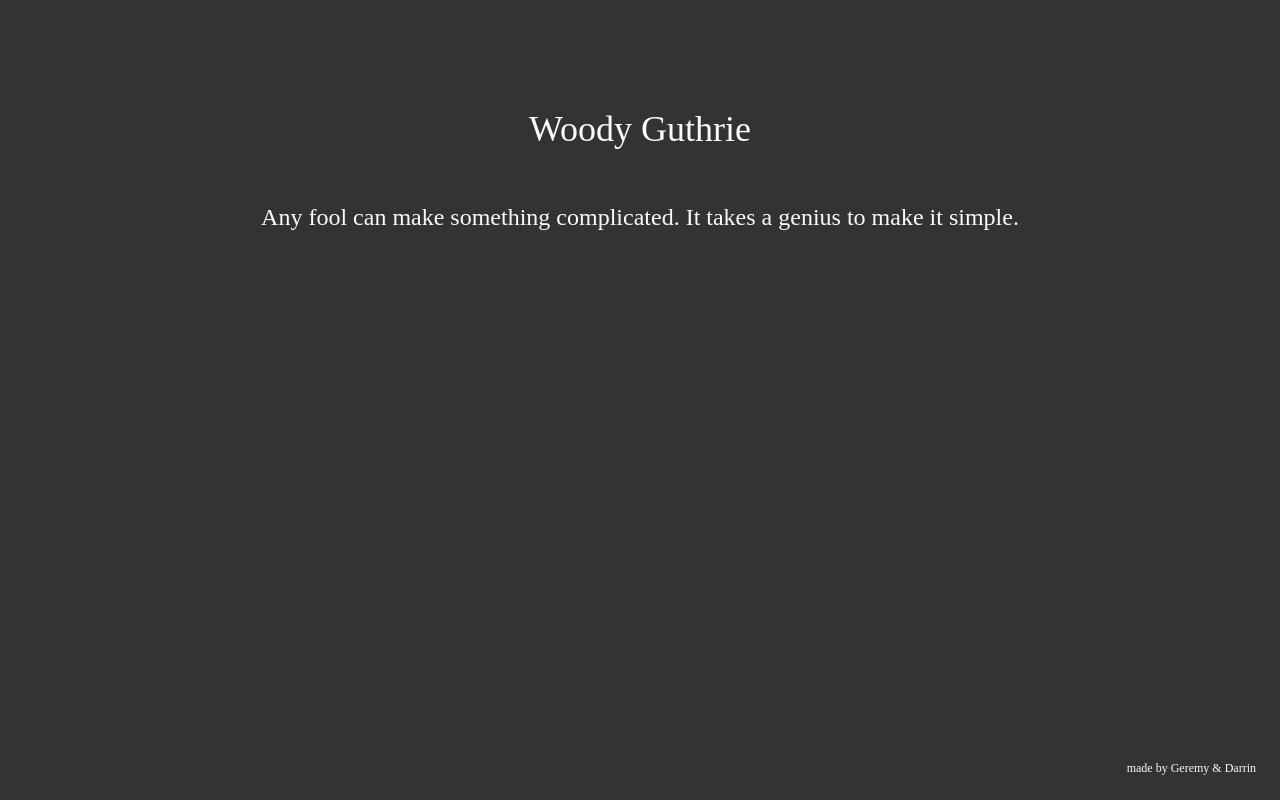
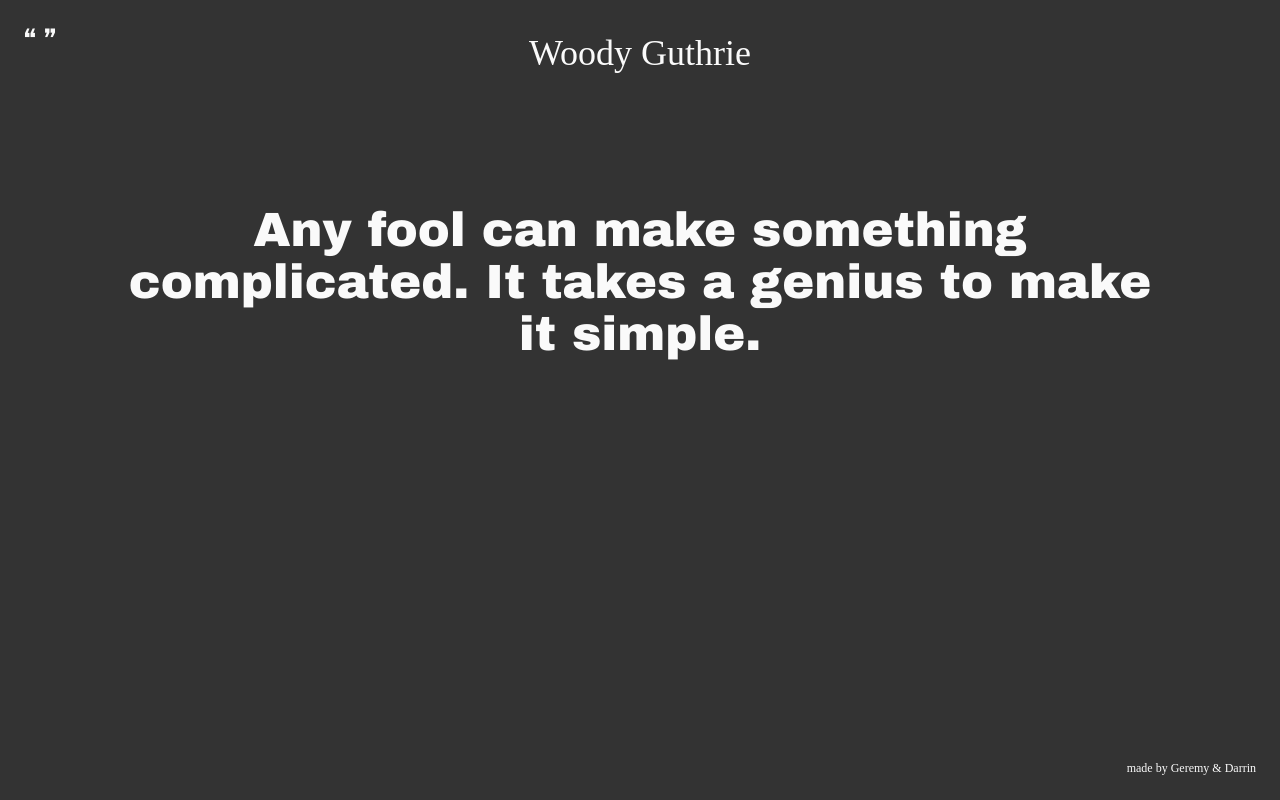
Before and after one commit to geremygood/quotesies, a Django app: page /person/1/ in a window 1280 px wide. Run offline with Django 3.2, Linux system fonts and the light colour scheme; data comes from the database, SQL or seed files in the repository; both versions use the stored data as it was after the commit.

Commit message:
html adjustments

```diff
--- a/quotes/people/templates/base.html
+++ b/quotes/people/templates/base.html
@@ -8,8 +8,8 @@
             background-color: #333;
             text-align: center;
             font-size: 24px;
+            padding-top: 24px;
             font-family:"Futura", serif;
-            padding: 100px;
         }
         a{
             color: #fafafa;
@@ -18,11 +18,24 @@
         a:hover{
             border-bottom: solid 1px;
         }
-        h1{font-family: Cooper Black, Arial Black, Sans-Serif; font-size: 48px;}
-        h2{font-weight: 100;}
+        .quote{
+            font-family: Cooper Black, Arial Black, Sans-Serif;
+            font-size: 48px;
+            font-weight: 100;
+            padding: 100px;
+        }
+        .source{
+            font-size: 12px;
+
+        }
+        .person{font-weight: 100;}
         li{
             list-style: none;
-            padding: 1em;
+            padding: 100px;
+            width: 100%;
+            box-sizing: border-box;
+            font-size: 48px;
+            font-family: Cooper Black, Arial Black, Sans-Serif;
         }
         ul{
             margin: 0;
@@ -30,15 +43,24 @@
         }
         footer{
             font-size: 12px;
-            position: absolute;
+            position: fixed;
             bottom: 0;
             right: 0;
             padding: 24px;
         }
+        .logo{
+            position: absolute;
+            font-family: Cooper Black, Arial Black, Sans-Serif;
+            font-size: 24px;
+            left: 24px;
+            top: 24px;
+        }
     </style>
 </head>
 <body>
-
+<header class="logo" >
+    <a href="{% url 'index' %}">“&nbsp;”</a>
+</header>
 {% block content %}
 
 {% endblock content %}
--- a/quotes/people/templates/people/detail.html
+++ b/quotes/people/templates/people/detail.html
@@ -2,12 +2,12 @@
 
 
 {% block content %}
-    <h2><a target="_blank" href="{{ person.wiki }}">{{ person }}</a></h2>
+    <h2 class="person"><a target="_blank" title="Learn More on {{ person }}'s Wikipedia Page" href="{{ person.wiki }}">{{ person }}</a></h2>
 
     {% if quotes %}
         <ul>
         {% for quote in quotes %}
-            <li><a href="{% url 'quote_detail' quote.person.id quote.id %}">{{ quote.quote_text }}</a></li>
+            <li class="quote"><a  href="{% url 'quote_detail' quote.person.id quote.id %}">{{ quote.quote_text }}</a></li>
         {% endfor %}
         </ul>
     {% else %}
--- a/quotes/people/templates/people/index.html
+++ b/quotes/people/templates/people/index.html
@@ -4,7 +4,7 @@
     {% if latest_quotes_list %}
         <ul>
         {% for quote in latest_quotes_list %}
-            <li><a href="{% url 'quote_detail' quote.person.id quote.id %}">{{ quote.quote_text }}</a> – <a href="{% url 'person_detail' quote.person.id %}">{{ quote.person }}</a></li>
+            <li><a class="quote" href="{% url 'quote_detail' quote.person.id quote.id %}">{{ quote.quote_text }}</a> – <a class="person" href="{% url 'person_detail' quote.person.id %}">{{ quote.person }}</a></li>
         {% endfor %}
         </ul>
     {% else %}
--- a/quotes/people/templates/people/quote_detail.html
+++ b/quotes/people/templates/people/quote_detail.html
@@ -2,6 +2,7 @@
 
 
 {% block content %}
-    <h1>{{ quote.quote_text }}</h1>
-    <h2><a target="_blank" href="{% url 'person_detail' person.id %}">{{ person.person_name }}</a></h2>
+    <h1 class="quote">{{ quote.quote_text }}</h1>
+    <h2 class="person"><a href="{% url 'person_detail' person.id %}">{{ person.person_name }}</a></h2>
+    <small class="source">{{ quote.source|urlize }}</small>
 {% endblock content %}
--- a/quotes/people/views.py
+++ b/quotes/people/views.py
@@ -13,7 +13,7 @@
     return render(request, 'people/quote_detail.html', context)
 
 def quotes_list(request):
-    latest_quotes_list = Quote.objects.order_by('-pub_date')[:5]
+    latest_quotes_list = Quote.objects.order_by('-pub_date')[:50]
     context = {'latest_quotes_list': latest_quotes_list}
     return render(request, 'people/index.html', context)
 
```
Also changed, not shown: quotes/db.sqlite3, 1 other file.
